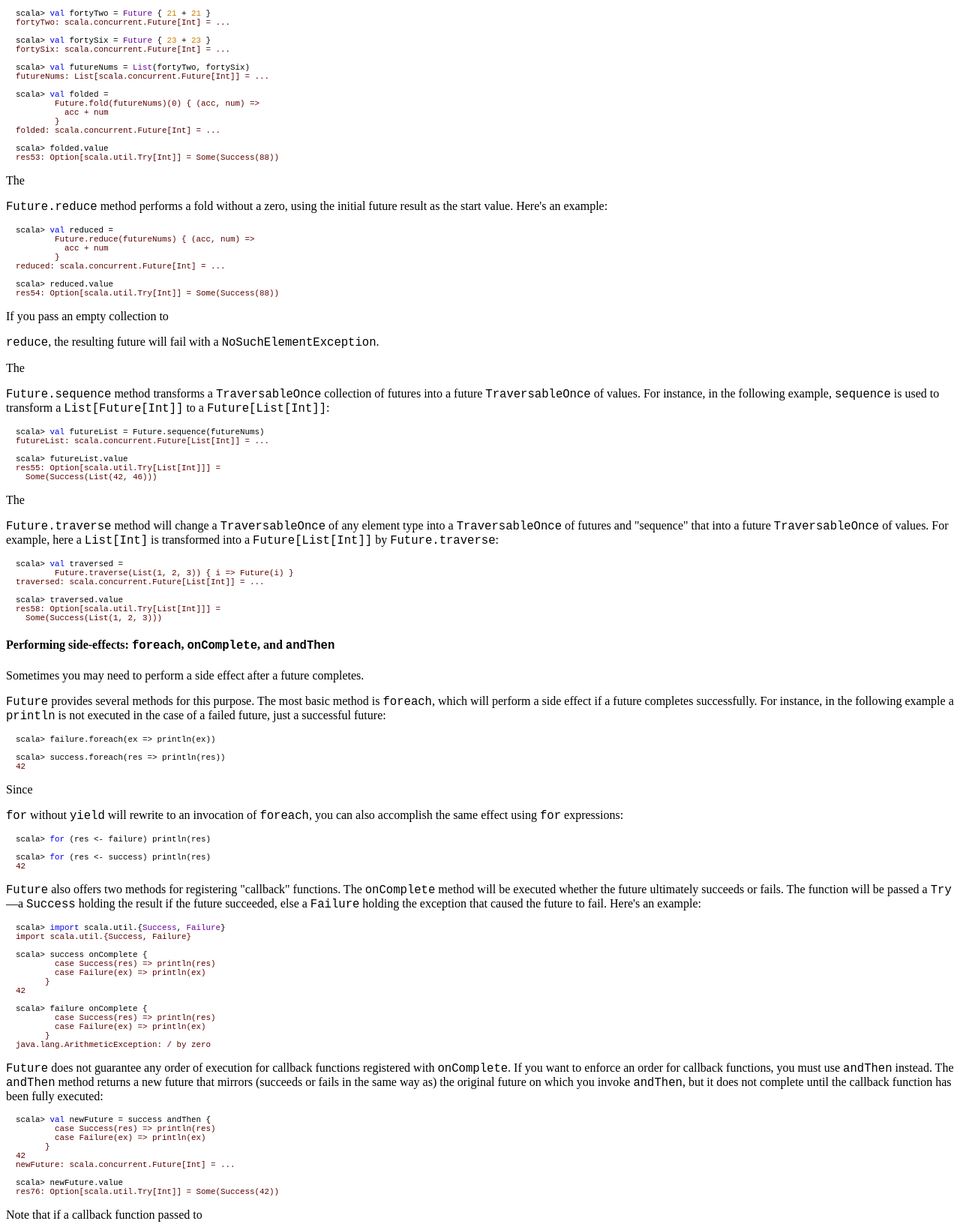
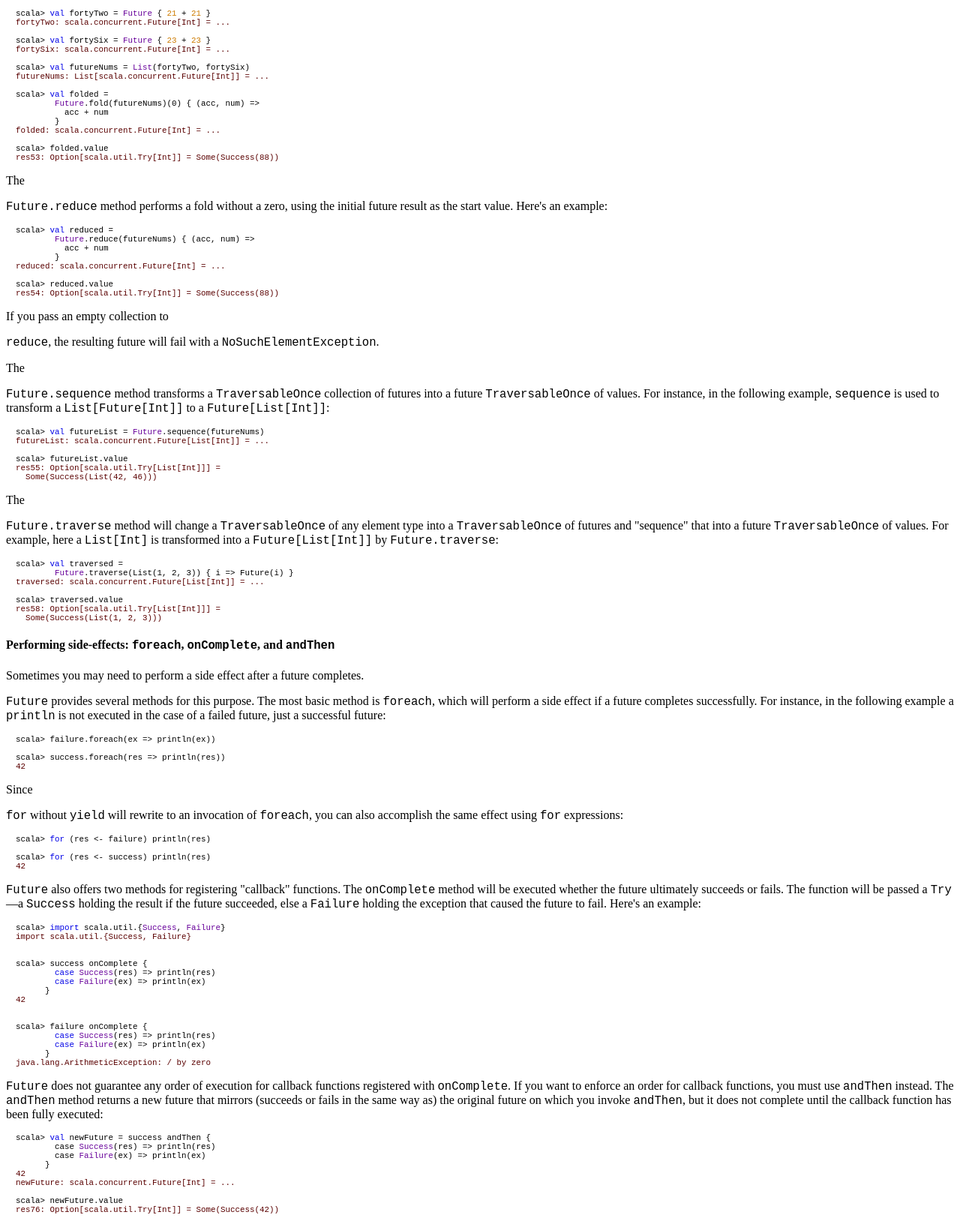
Before and after one commit to nhooey/epub-artima-programming-in-scala-3rd-edition, a plain HTML site: page OEBPS/futures-and-concurrency.html in a window 1280 px wide. Shown: the part 8760-10392 px from the top of the page at 75% size. Drawn offline with Linux system fonts and the light colour scheme.

Commit message:
Fixed code mixed up as output, and highlighted some code.

```diff
--- a/OEBPS/futures-and-concurrency.html
+++ b/OEBPS/futures-and-concurrency.html
@@ -724,9 +724,9 @@ Here's an example:</p>
   <br />  scala&gt;&nbsp;<code class="vem">val</code>&nbsp;futureNums&nbsp;=&nbsp;<code class="typename">List</code>(fortyTwo,&nbsp;fortySix)
   <code class="output">futureNums:&nbsp;List[scala.concurrent.Future[Int]]&nbsp;=&nbsp;...</code>
   <br />  scala&gt;&nbsp;<code class="vem">val</code>&nbsp;folded&nbsp;=
-  <code class="output">&nbsp;&nbsp;&nbsp;&nbsp;&nbsp;&nbsp;&nbsp;&nbsp;Future.fold(futureNums)(0)&nbsp;{&nbsp;(acc,&nbsp;num)&nbsp;=&gt;</code>
-  <code class="output">&nbsp;&nbsp;&nbsp;&nbsp;&nbsp;&nbsp;&nbsp;&nbsp;&nbsp;&nbsp;acc&nbsp;+&nbsp;num</code>
-  <code class="output">&nbsp;&nbsp;&nbsp;&nbsp;&nbsp;&nbsp;&nbsp;&nbsp;}</code>
+  &nbsp;&nbsp;&nbsp;&nbsp;&nbsp;&nbsp;&nbsp;&nbsp;<code class="typename">Future</code>.fold(futureNums)(0)&nbsp;{&nbsp;(acc,&nbsp;num)&nbsp;=&gt;
+  &nbsp;&nbsp;&nbsp;&nbsp;&nbsp;&nbsp;&nbsp;&nbsp;&nbsp;&nbsp;acc&nbsp;+&nbsp;num
+  &nbsp;&nbsp;&nbsp;&nbsp;&nbsp;&nbsp;&nbsp;&nbsp;}
   <code class="output">folded:&nbsp;scala.concurrent.Future[Int]&nbsp;=&nbsp;...</code>
   <br />  scala&gt;&nbsp;folded.value
   <code class="output">res53:&nbsp;Option[scala.util.Try[Int]]&nbsp;=&nbsp;Some(Success(88))</code>
@@ -738,9 +738,9 @@ the initial future result as the start value. Here's an example:</p>
 
 <pre>
   scala&gt;&nbsp;<code class="vem">val</code>&nbsp;reduced&nbsp;=
-  <code class="output">&nbsp;&nbsp;&nbsp;&nbsp;&nbsp;&nbsp;&nbsp;&nbsp;Future.reduce(futureNums)&nbsp;{&nbsp;(acc,&nbsp;num)&nbsp;=&gt;</code>
-  <code class="output">&nbsp;&nbsp;&nbsp;&nbsp;&nbsp;&nbsp;&nbsp;&nbsp;&nbsp;&nbsp;acc&nbsp;+&nbsp;num</code>
-  <code class="output">&nbsp;&nbsp;&nbsp;&nbsp;&nbsp;&nbsp;&nbsp;&nbsp;}</code>
+  &nbsp;&nbsp;&nbsp;&nbsp;&nbsp;&nbsp;&nbsp;&nbsp;<code class="typename">Future</code>.reduce(futureNums)&nbsp;{&nbsp;(acc,&nbsp;num)&nbsp;=&gt;
+  &nbsp;&nbsp;&nbsp;&nbsp;&nbsp;&nbsp;&nbsp;&nbsp;&nbsp;&nbsp;acc&nbsp;+&nbsp;num
+  &nbsp;&nbsp;&nbsp;&nbsp;&nbsp;&nbsp;&nbsp;&nbsp;}
   <code class="output">reduced:&nbsp;scala.concurrent.Future[Int]&nbsp;=&nbsp;...</code>
   <br />  scala&gt;&nbsp;reduced.value
   <code class="output">res54:&nbsp;Option[scala.util.Try[Int]]&nbsp;=&nbsp;Some(Success(88))</code>
@@ -757,7 +757,7 @@ example, <pre class="code">sequence</pre> is used to transform a <pre class="cod
 a <pre class="code">Future[List[Int]]</pre>:</p>
 
 <pre>
-  scala&gt;&nbsp;<code class="vem">val</code>&nbsp;futureList&nbsp;=&nbsp;Future.sequence(futureNums)
+  scala&gt;&nbsp;<code class="vem">val</code>&nbsp;futureList&nbsp;=&nbsp;<code class="typename">Future</code>.sequence(futureNums)
   <code class="output">futureList:&nbsp;scala.concurrent.Future[List[Int]]&nbsp;=&nbsp;...</code>
   <br />  scala&gt;&nbsp;futureList.value
   <code class="output">res55:&nbsp;Option[scala.util.Try[List[Int]]]&nbsp;=</code>
@@ -773,7 +773,7 @@ into a <pre class="code">Future[List[Int]]</pre> by <pre class="code">Future.tra
 
 <pre>
   scala&gt;&nbsp;<code class="vem">val</code>&nbsp;traversed&nbsp;=
-  <code class="output">&nbsp;&nbsp;&nbsp;&nbsp;&nbsp;&nbsp;&nbsp;&nbsp;Future.traverse(List(1,&nbsp;2,&nbsp;3))&nbsp;{&nbsp;i&nbsp;=&gt;&nbsp;Future(i)&nbsp;}</code>
+  &nbsp;&nbsp;&nbsp;&nbsp;&nbsp;&nbsp;&nbsp;&nbsp;<code class="typename">Future</code>.traverse(List(1,&nbsp;2,&nbsp;3))&nbsp;{&nbsp;i&nbsp;=&gt;&nbsp;Future(i)&nbsp;}
   <code class="output">traversed:&nbsp;scala.concurrent.Future[List[Int]]&nbsp;=&nbsp;...</code>
   <br />  scala&gt;&nbsp;traversed.value
   <code class="output">res58:&nbsp;Option[scala.util.Try[List[Int]]]&nbsp;=&nbsp;</code>
@@ -818,15 +818,17 @@ Here's an example:</p>
 <pre>
   scala&gt;&nbsp;<code class="vem">import</code>&nbsp;scala.util.{<code class="typename">Success</code>,&nbsp;<code class="typename">Failure</code>}
   <code class="output">import&nbsp;scala.util.{Success,&nbsp;Failure}</code>
-  <br />  scala&gt;&nbsp;success&nbsp;onComplete&nbsp;{
-  <code class="output">&nbsp;&nbsp;&nbsp;&nbsp;&nbsp;&nbsp;&nbsp;&nbsp;case&nbsp;Success(res)&nbsp;=&gt;&nbsp;println(res)</code>
-  <code class="output">&nbsp;&nbsp;&nbsp;&nbsp;&nbsp;&nbsp;&nbsp;&nbsp;case&nbsp;Failure(ex)&nbsp;=&gt;&nbsp;println(ex)</code>
-  <code class="output">&nbsp;&nbsp;&nbsp;&nbsp;&nbsp;&nbsp;}</code>
+  <br />
+  scala&gt;&nbsp;success&nbsp;onComplete&nbsp;{
+  &nbsp;&nbsp;&nbsp;&nbsp;&nbsp;&nbsp;&nbsp;&nbsp;<code class="vem">case</code>&nbsp;<code class="typename">Success</code>(res)&nbsp;=&gt;&nbsp;println(res)
+  &nbsp;&nbsp;&nbsp;&nbsp;&nbsp;&nbsp;&nbsp;&nbsp;<code class="vem">case</code>&nbsp;<code class="typename">Failure</code>(ex)&nbsp;=&gt;&nbsp;println(ex)
+  &nbsp;&nbsp;&nbsp;&nbsp;&nbsp;&nbsp;}
   <code class="output">42</code>
-  <br />  scala&gt;&nbsp;failure&nbsp;onComplete&nbsp;{
-  <code class="output">&nbsp;&nbsp;&nbsp;&nbsp;&nbsp;&nbsp;&nbsp;&nbsp;case&nbsp;Success(res)&nbsp;=&gt;&nbsp;println(res)</code>
-  <code class="output">&nbsp;&nbsp;&nbsp;&nbsp;&nbsp;&nbsp;&nbsp;&nbsp;case&nbsp;Failure(ex)&nbsp;=&gt;&nbsp;println(ex)</code>
-  <code class="output">&nbsp;&nbsp;&nbsp;&nbsp;&nbsp;&nbsp;}</code>
+  <br />
+  scala&gt;&nbsp;failure&nbsp;onComplete&nbsp;{
+  &nbsp;&nbsp;&nbsp;&nbsp;&nbsp;&nbsp;&nbsp;&nbsp;<code class="vem">case</code>&nbsp;<code class="typename">Success</code>(res)&nbsp;=&gt;&nbsp;println(res)
+  &nbsp;&nbsp;&nbsp;&nbsp;&nbsp;&nbsp;&nbsp;&nbsp;<code class="vem">case</code>&nbsp;<code class="typename">Failure</code>(ex)&nbsp;=&gt;&nbsp;println(ex)
+  &nbsp;&nbsp;&nbsp;&nbsp;&nbsp;&nbsp;}
   <code class="output">java.lang.ArithmeticException:&nbsp;/&nbsp;by&nbsp;zero</code>
 </pre>
 
@@ -841,9 +843,9 @@ the callback function has been fully executed:</p>
 
 <pre>
   scala&gt;&nbsp;<code class="vem">val</code>&nbsp;newFuture&nbsp;=&nbsp;success&nbsp;andThen&nbsp;{
-  <code class="output">&nbsp;&nbsp;&nbsp;&nbsp;&nbsp;&nbsp;&nbsp;&nbsp;case&nbsp;Success(res)&nbsp;=&gt;&nbsp;println(res)</code>
-  <code class="output">&nbsp;&nbsp;&nbsp;&nbsp;&nbsp;&nbsp;&nbsp;&nbsp;case&nbsp;Failure(ex)&nbsp;=&gt;&nbsp;println(ex)</code>
-  <code class="output">&nbsp;&nbsp;&nbsp;&nbsp;&nbsp;&nbsp;}</code>
+  &nbsp;&nbsp;&nbsp;&nbsp;&nbsp;&nbsp;&nbsp;&nbsp;case&nbsp;<code class="typename">Success</code>(res)&nbsp;=&gt;&nbsp;println(res)
+  &nbsp;&nbsp;&nbsp;&nbsp;&nbsp;&nbsp;&nbsp;&nbsp;case&nbsp;<code class="typename">Failure</code>(ex)&nbsp;=&gt;&nbsp;println(ex)
+  &nbsp;&nbsp;&nbsp;&nbsp;&nbsp;&nbsp;}
   <code class="output">42</code>
   <code class="output">newFuture:&nbsp;scala.concurrent.Future[Int]&nbsp;=&nbsp;...</code>
   <br />  scala&gt;&nbsp;newFuture.value
@@ -881,8 +883,8 @@ two-step process, a <pre class="code">zip</pre> followed by a <pre class="code">
   <br />  scala&gt;&nbsp;<code class="vem">val</code>&nbsp;zipped&nbsp;=&nbsp;futNum&nbsp;zip&nbsp;futStr
   <code class="output">zipped:&nbsp;scala.concurrent.Future[(Int,&nbsp;String)]&nbsp;=&nbsp;...</code>
   <br />  scala&gt;&nbsp;<code class="vem">val</code>&nbsp;mapped&nbsp;=&nbsp;zipped&nbsp;map&nbsp;{
-  <code class="output">&nbsp;&nbsp;&nbsp;&nbsp;&nbsp;&nbsp;&nbsp;&nbsp;&nbsp;case&nbsp;(num,&nbsp;str)&nbsp;=&gt;&nbsp;s"$num&nbsp;is&nbsp;the&nbsp;$str"&nbsp;</code>
-  <code class="output">&nbsp;&nbsp;&nbsp;&nbsp;&nbsp;&nbsp;&nbsp;}</code>
+  &nbsp;&nbsp;&nbsp;&nbsp;&nbsp;&nbsp;&nbsp;&nbsp;&nbsp;<code class="vem">case</code>&nbsp;(num,&nbsp;str)&nbsp;=&gt;&nbsp;s<code class="quotedstring">"$num&nbsp;is&nbsp;the&nbsp;$str"</code>&nbsp;
+  &nbsp;&nbsp;&nbsp;&nbsp;&nbsp;&nbsp;&nbsp;}
   <code class="output">mapped:&nbsp;scala.concurrent.Future[String]&nbsp;=&nbsp;...</code>
   <br />  scala&gt;&nbsp;mapped.value
   <code class="output">res2:&nbsp;Option[scala.util.Try[String]]&nbsp;=</code>
@@ -917,8 +919,8 @@ Here's an example:</p>
   &nbsp;&nbsp;&nbsp;&nbsp;&nbsp;&nbsp;&nbsp;}
   <code class="output">flipped:&nbsp;scala.concurrent.Future[Int]&nbsp;=&nbsp;...</code>
   <br />  scala&gt;&nbsp;flipped.value
-  <code class="output">res5:&nbsp;Option[scala.util.Try[Int]]&nbsp;=</code>
-  &nbsp;&nbsp;&nbsp;&nbsp;&nbsp;<code class="typename">Some</code>(<code class="typename">Failure</code>(<code class="typename">java.lang.Exception</code>:&nbsp;<code class="literal">42</code>))
+  <code class="output">res5:&nbsp;Option[scala.util.Try[Int]]&nbsp;=
+  &nbsp;&nbsp;&nbsp;&nbsp;&nbsp;Some(Failure(java.lang.Exception:&nbsp;42))</code>
 </pre>
 
 
```
